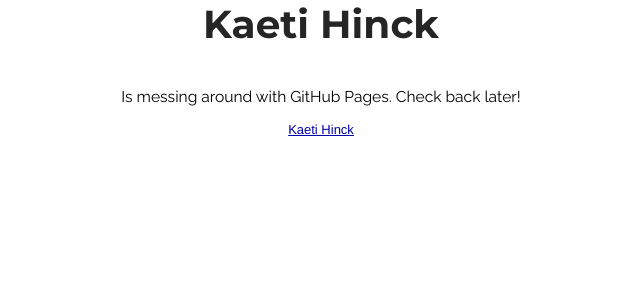
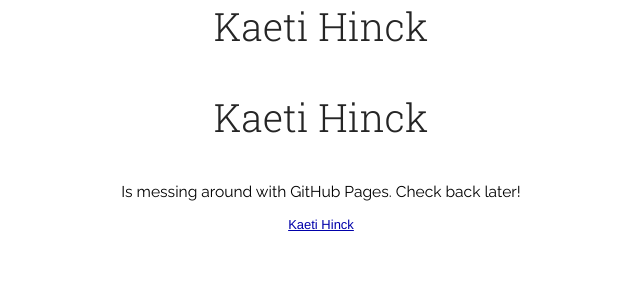
Before and after one commit to kaeti/kaeti.github.io, a Jekyll site: the page built from index.html, in a window 1280 px wide. Shown: the top 300 px of the page, without its empty margins (319-959 px from the left). Built offline with Jekyll 4.4.1, drawn with Linux system fonts in a browser that asks for light colours; Markdown is read by kramdown in place of the engine named in the settings.

Commit message:
font indecisiveness

```diff
--- a/css/stylesheet.css
+++ b/css/stylesheet.css
@@ -7,8 +7,8 @@
 
 h1 {
 	font-size: 3em;
-	font-family: 'Montserrat', 'Helvetica Neue', sans-serif;
-	font-weight: 700;
+	font-family: 'Roboto Slab', 'Helvetica Neue', sans-serif;
+	font-weight: 300;
 	color: #252525
 }
 h4 {
--- a/index.html
+++ b/index.html
@@ -17,7 +17,7 @@
 	<link rel="shortcut icon" type="image/png" href="images/favicon.png"/>
 	<link rel="shortcut icon" type="image/png" href="http://kaet.io/favicon.png"/>
 	<!-- TODO: Add CSS reset -->
-	<link href='http://fonts.googleapis.com/css?family=Montserrat:700|Raleway:400,300' rel='stylesheet' type='text/css'>
+	<link href='http://fonts.googleapis.com/css?family=Raleway:400,300|Roboto+Slab:300,400,700' rel='stylesheet' type='text/css'>
 	<link type="text/css" rel="stylesheet" href="css/stylesheet.css" />
 
 	<title>Kaeti Hinck</title>
@@ -25,7 +25,15 @@
 </head>
 
 <body>
+	<header>
+		<h1>Kaeti Hinck</h1>
+	</header>
 	<p>Is messing around with GitHub Pages. Check back later!</p>
+
+	<section></section>
+
+	<footer></footer>
+
 </body>
 
 </html>
```
